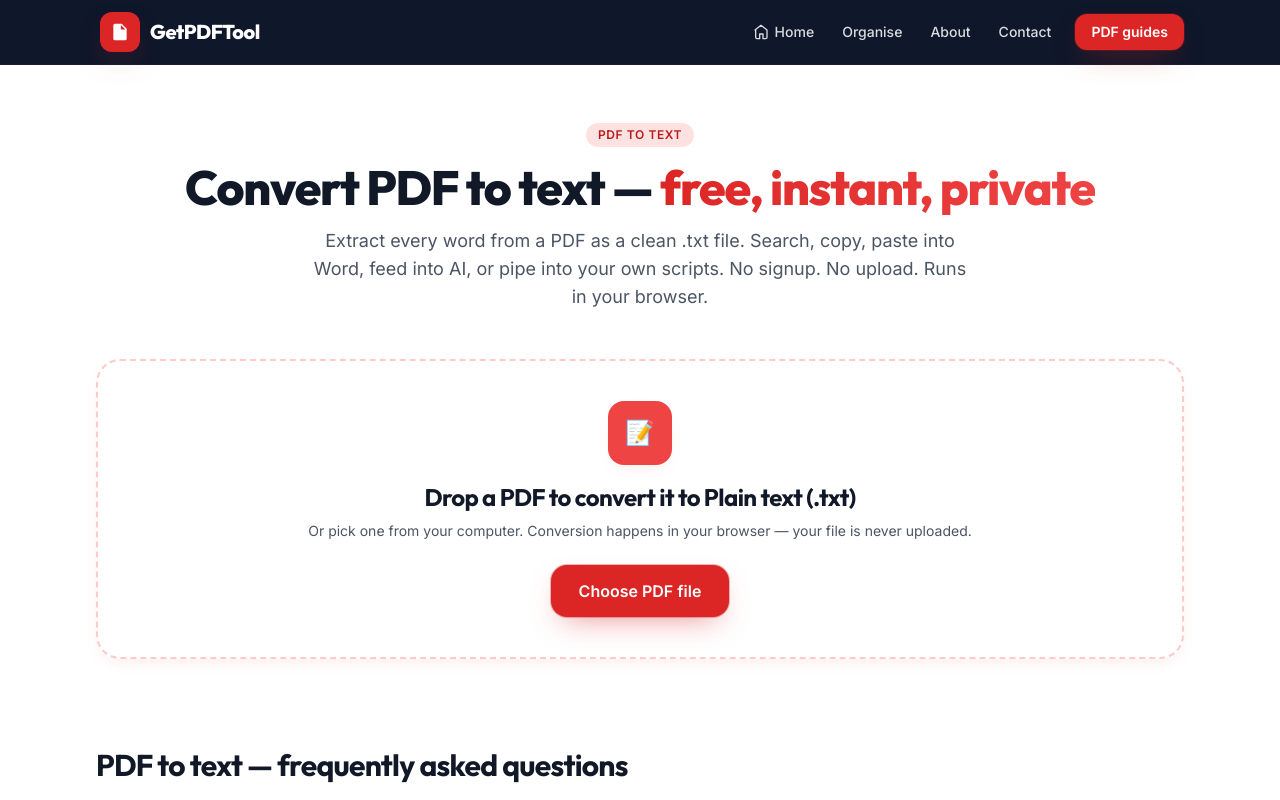
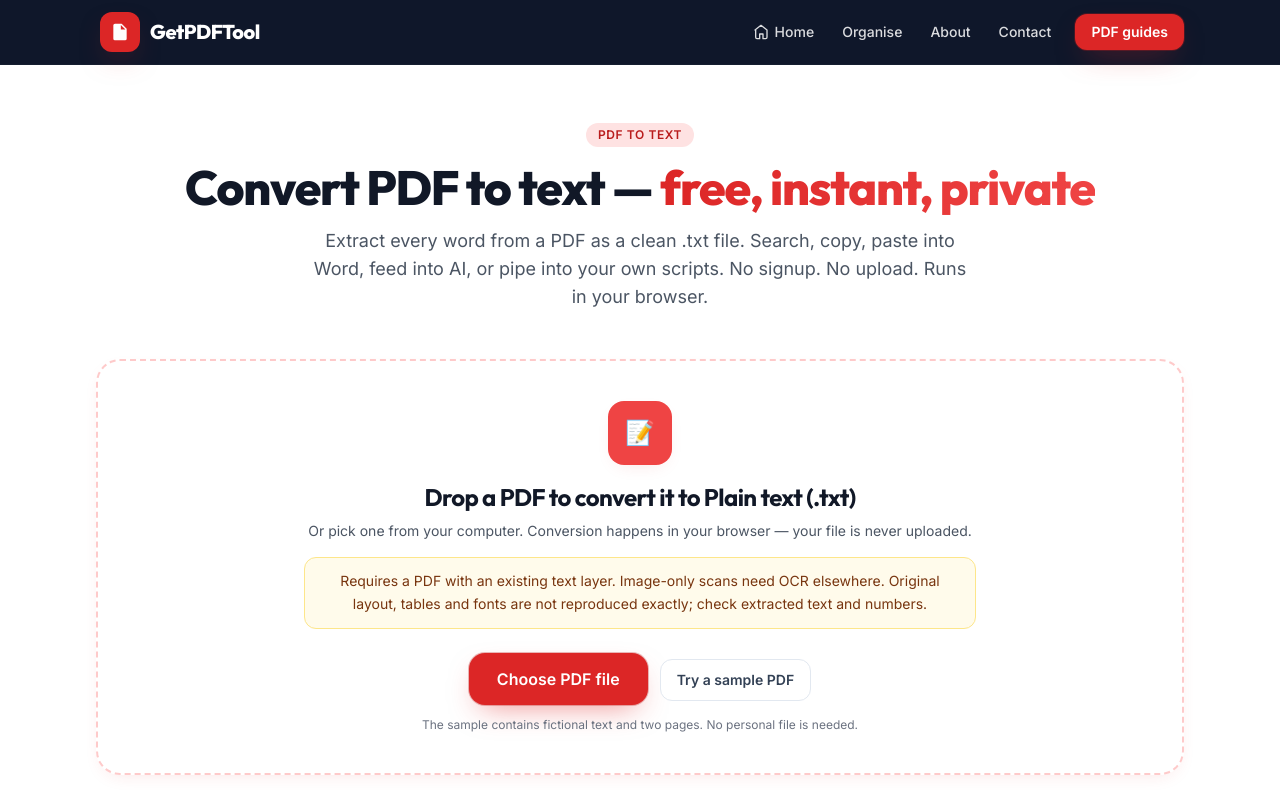
Before and after one commit to miamihomesdubai-a11y/getpdftool, a Next.js app: page /pdf-to-text in a window 1280 px wide. Shown: the top 800 px of the page. Built offline with nearby package versions, Linux system fonts and the light colour scheme.

Commit message:
Improve components/ConvertFromPdfTool.tsx for accurate PDF tool guidance

```diff
--- a/components/ConvertFromPdfTool.tsx
+++ b/components/ConvertFromPdfTool.tsx
@@ -129,6 +129,15 @@ export default function ConvertFromPdfTool({
     e.target.value = "";
   };
 
+  const tryExample = async () => {
+    try {
+      const { createSamplePdf } = await import("@/lib/sampleDocument");
+      await loadFile(await createSamplePdf());
+    } catch {
+      setError("Could not open the example. Please choose a PDF instead.");
+    }
+  };
+
   const onDrop = (e: React.DragEvent) => {
     e.preventDefault();
     const f = e.dataTransfer.files?.[0];
@@ -249,6 +258,11 @@ export default function ConvertFromPdfTool({
             Or pick one from your computer. Conversion happens in your
             browser — your file is never uploaded.
           </p>
+          {(target === "docx" || target === "xlsx" || target === "text" || target === "pptx") && (
+            <p className="mx-auto mt-4 max-w-2xl rounded-xl border border-amber-200 bg-amber-50 p-3 text-sm leading-relaxed text-amber-900">
+              {target === "pptx" ? "Creates image-based slides. Text on each page is not separately editable; slide size follows the first page." : "Requires a PDF with an existing text layer. Image-only scans need OCR elsewhere. Original layout, tables and fonts are not reproduced exactly; check extracted text and numbers."}
+            </p>
+          )}
           <div className="mt-6">
             <input
               ref={fileInputRef}
@@ -264,6 +278,10 @@ export default function ConvertFromPdfTool({
             >
               Choose PDF file
             </button>
+            <button type="button" onClick={tryExample} className="btn-ghost mt-3 sm:ml-3 sm:mt-0">
+              Try a sample PDF
+            </button>
+            <p className="mt-3 text-xs text-gray-500">The sample contains fictional text and two pages. No personal file is needed.</p>
           </div>
           {error && (
             <p className="mt-4 text-sm text-red-600" role="alert">
@@ -369,7 +387,7 @@ export default function ConvertFromPdfTool({
                   ? "Text content becomes editable paragraphs in Word. Layout is simplified to plain paragraphs."
                   : target === "xlsx"
                     ? "Each PDF page becomes a sheet. Lines become rows, words become cells based on their position."
-                    : "Each PDF page becomes a high-resolution slide image — perfect visual fidelity."}
+                    : "Each PDF page becomes a high-resolution slide image — image-based output."}
           </p>
           <button
             type="button"
```
